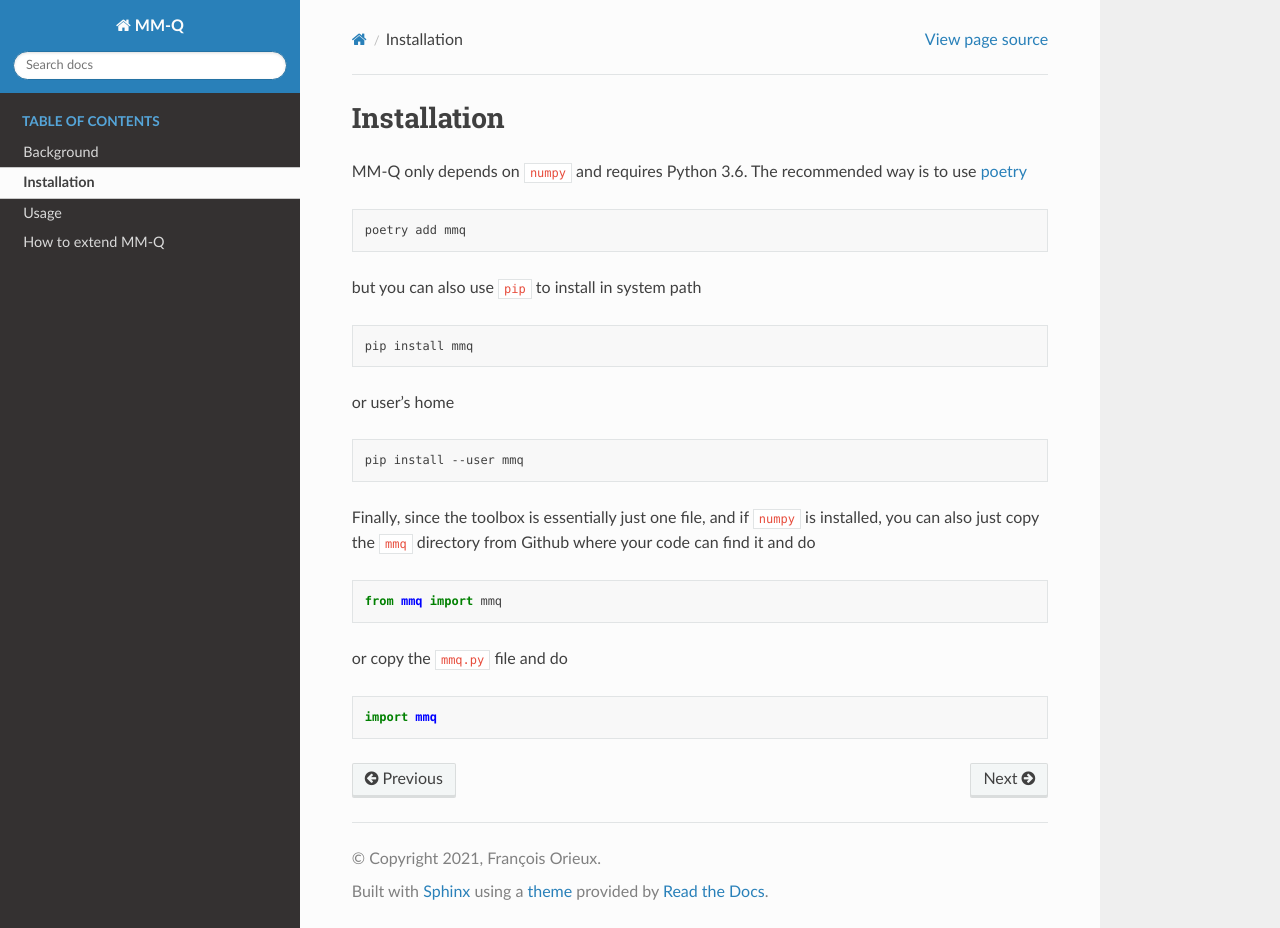
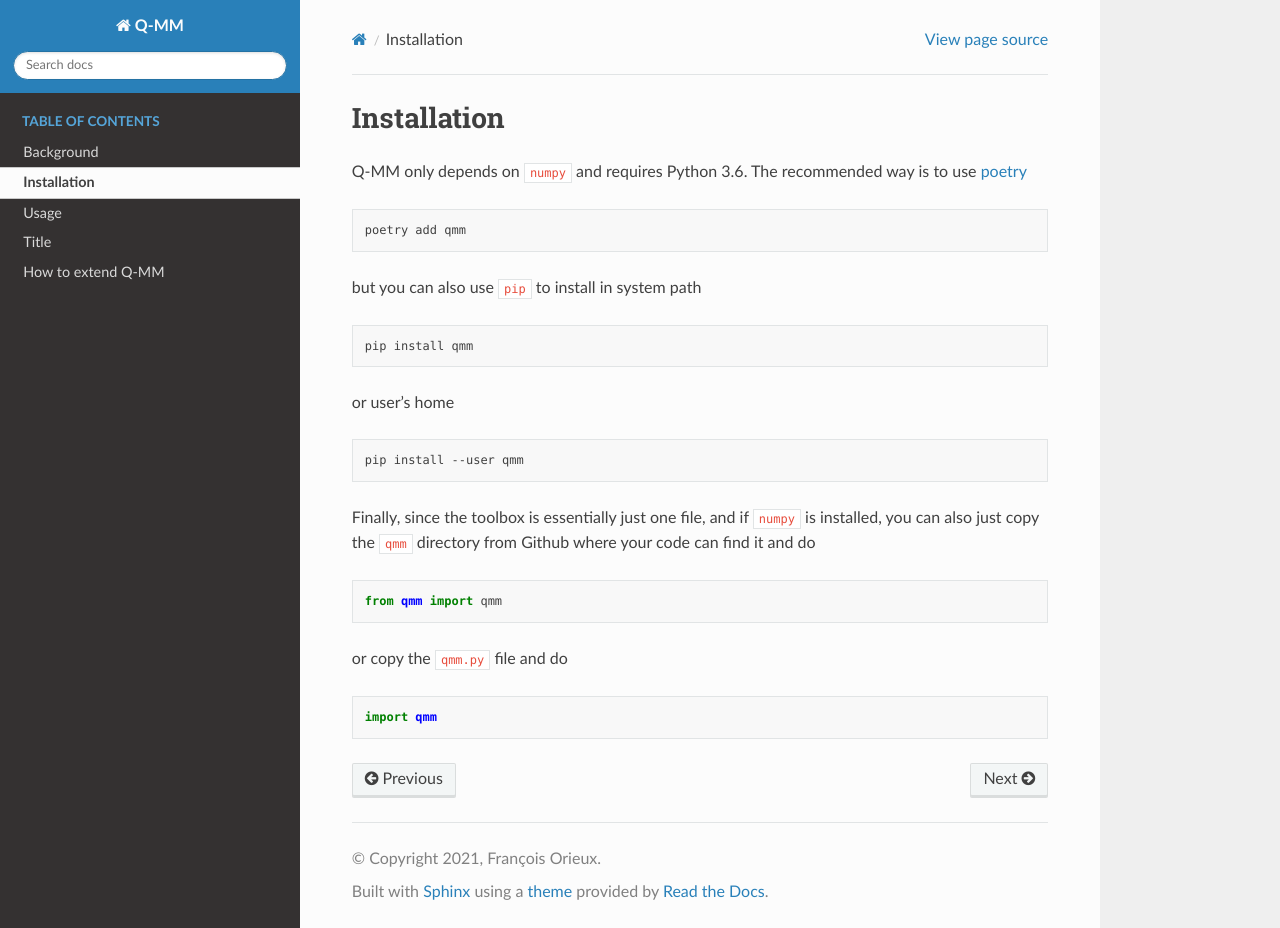
Before and after one commit to forieux/qmm, a Sphinx documentation site: the page built from docs/installation.rst, in a window 1280 px wide and 928 px high. Built offline with Sphinx 7.4.7 and the Read the Docs theme 2.0.0, drawn with Linux system fonts in a browser that asks for light colours; pages that are not in the unit, such as notebooks, are missing from menus.

Commit message:
Fix rename to qmm

```diff
--- a/README.rst
+++ b/README.rst
@@ -17,10 +17,10 @@
 
 ::
 
-   @software{mmq,
+   @software{qmm,
       title = {Q-MM: The Python Quadratic Majorize-Minimize toolbox},
       author = {Orieux, Fran\c{c}ois},
-      url = {https://github.com/forieux/mmq},
+      url = {https://github.com/forieux/qmm},
    }
 
 Majorize-Minimize Quadratic
--- a/docs/conf.py
+++ b/docs/conf.py
@@ -22,7 +22,7 @@
 
 import sphinx_rtd_theme
 
-project = "MM-Q"
+project = "Q-MM"
 copyright = "2021, François Orieux"
 author = "François Orieux"
 
@@ -122,7 +122,7 @@
 # -- Options for HTMLHelp output ---------------------------------------------
 
 # Output file base name for HTML help builder.
-htmlhelp_basename = "MM-Qdoc"
+htmlhelp_basename = "Q-MMdoc"
 
 
 # -- Options for LaTeX output ------------------------------------------------
@@ -146,7 +146,7 @@
 # (source start file, target name, title,
 #  author, documentclass [howto, manual, or own class]).
 latex_documents = [
-    (master_doc, "MM-Q.tex", "MM-Q Documentation", "François Orieux", "manual"),
+    (master_doc, "Q-MM.tex", "Q-MM Documentation", "François Orieux", "manual"),
 ]
 
 
@@ -154,7 +154,7 @@
 
 # One entry per manual page. List of tuples
 # (source start file, name, description, authors, manual section).
-man_pages = [(master_doc, "mm-q", "MM-Q Documentation", [author], 1)]
+man_pages = [(master_doc, "q-mm", "Q-MM Documentation", [author], 1)]
 
 
 # -- Options for Texinfo output ----------------------------------------------
@@ -165,10 +165,10 @@
 texinfo_documents = [
     (
         master_doc,
-        "MM-Q",
-        "MM-Q Documentation",
+        "Q-MM",
+        "Q-MM Documentation",
         author,
-        "MM-Q",
+        "Q-MM",
         "One line description of project.",
         "Miscellaneous",
     ),
--- a/docs/extend.rst
+++ b/docs/extend.rst
@@ -1,3 +1,3 @@
 ====================
- How to extend MM-Q
+ How to extend Q-MM
 ====================
--- a/docs/installation.rst
+++ b/docs/installation.rst
@@ -2,35 +2,35 @@
  Installation
 ==============
 
-MM-Q only depends on ``numpy`` and requires Python 3.6. The recommended way is
+Q-MM only depends on ``numpy`` and requires Python 3.6. The recommended way is
 to use `poetry <https://python-poetry.org/>`_
 
 .. code-block:: sh
 
-   poetry add mmq
+   poetry add qmm
 
 but you can also use ``pip`` to install in system path
 
 .. code-block:: sh
 
-   pip install mmq
+   pip install qmm
 
 or user's home
 
 .. code-block:: sh
 
-   pip install --user mmq
+   pip install --user qmm
 
 Finally, since the toolbox is essentially just one file, and if ``numpy`` is
-installed, you can also just copy the ``mmq`` directory from Github where your
+installed, you can also just copy the ``qmm`` directory from Github where your
 code can find it and do
 
 .. code-block:: python
 
-   from mmq import mmq
+   from qmm import qmm
 
-or copy the ``mmq.py`` file and do
+or copy the ``qmm.py`` file and do
 
 .. code-block:: python
 
-   import mmq
+   import qmm
--- a/docs/qmm.rst
+++ b/docs/qmm.rst
@@ -2,5 +2,5 @@
  Title
 =======
 
-.. autoclass:: mmq.Criterion
+.. autoclass:: qmm.Criterion
    :members:
```
Also changed, not shown: docs/index.rst (+8 -8 lines), docs/usage.rst (+6 -6 lines).
